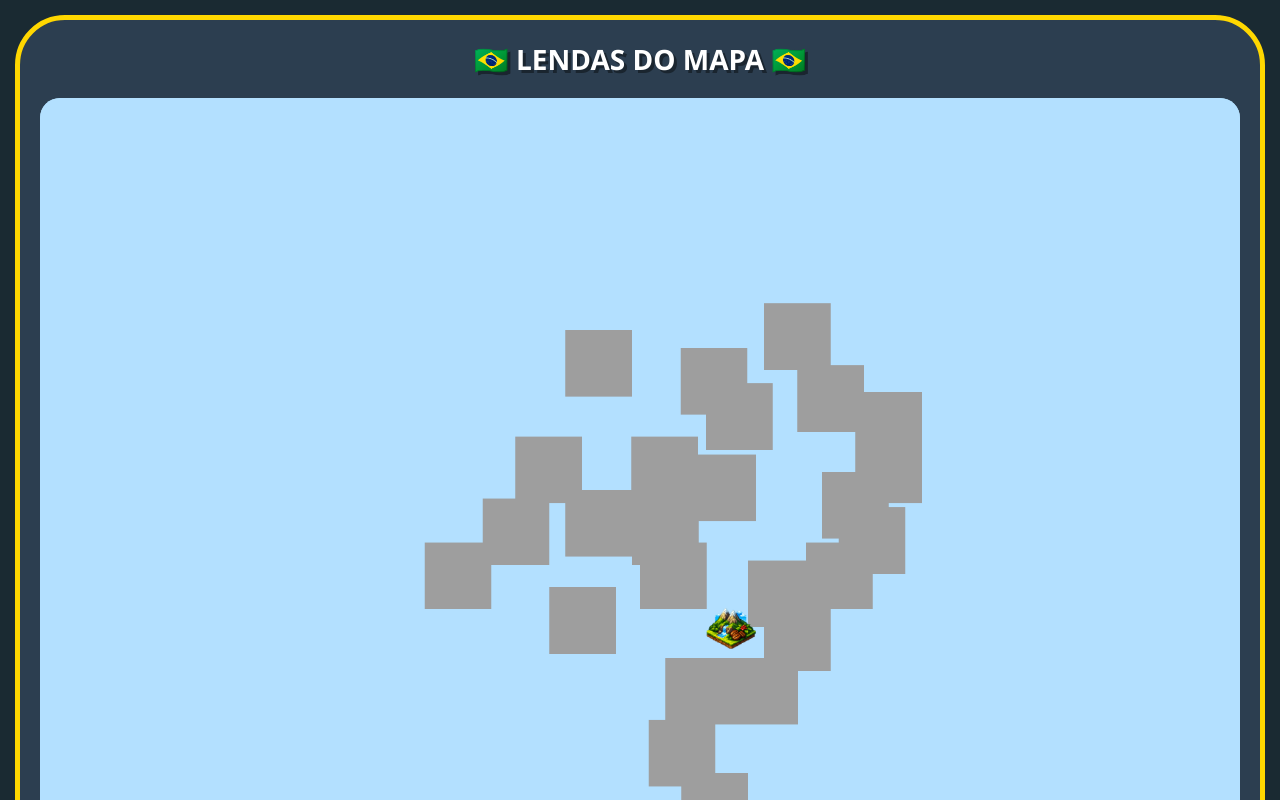
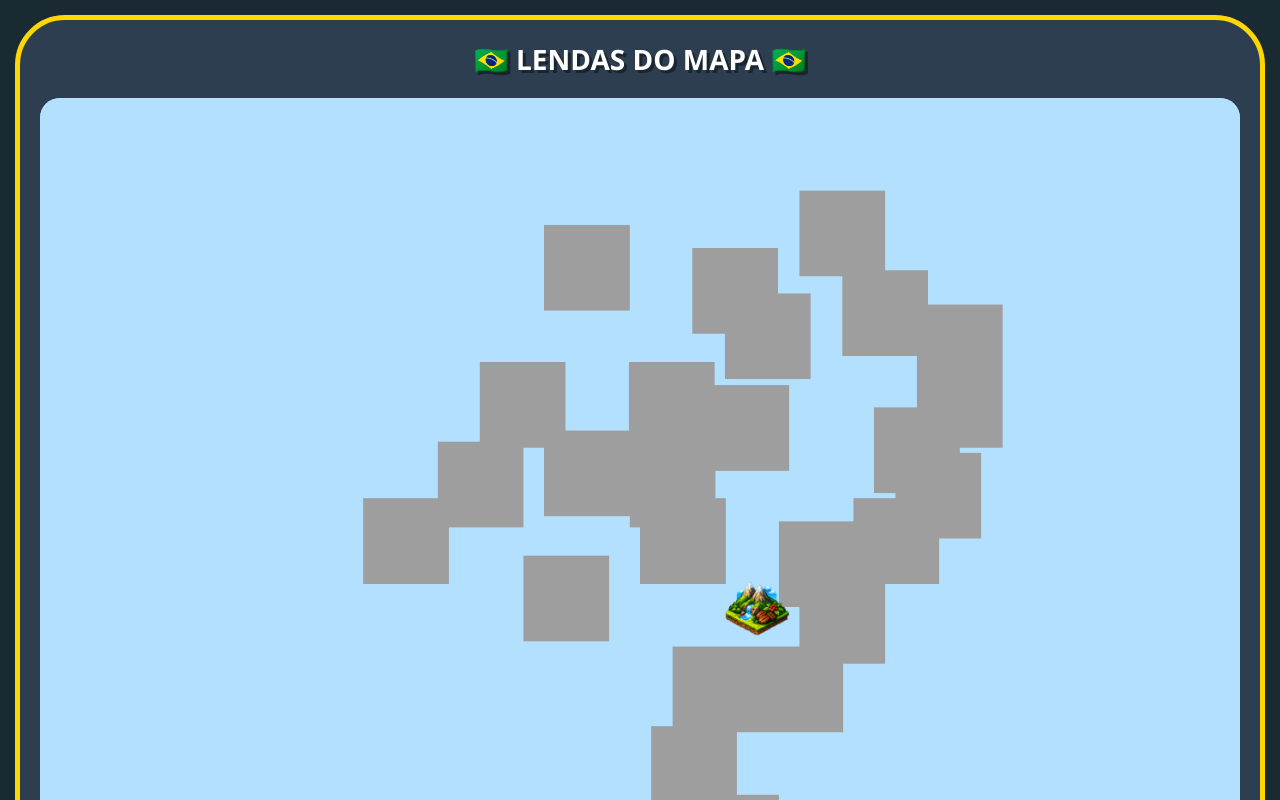
Before and after one commit to coragem3d-hash/colheita-brasileira, a plain HTML site: page index.html in a window 1280 px wide. Shown: the top 800 px of the page. Drawn offline with Linux system fonts and the light colour scheme.

Commit message:
Update index.html

```diff
--- a/index.html
+++ b/index.html
@@ -12,7 +12,7 @@
         <div id="tela-mapa" class="tela ativa">
             <h1 class="mapa-titulo">🇧🇷 LENDAS DO MAPA 🇧🇷</h1>
 
-            <canvas id="mapaCanvas" width="1800" height="1400"></canvas>
+            <canvas id="mapaCanvas" width="1400" height="1000"></canvas>
 
             <div class="legenda">
                 <div class="legenda-item"><span class="legenda-cor" style="background: #2E7D32;"></span>Norte</div>
```
